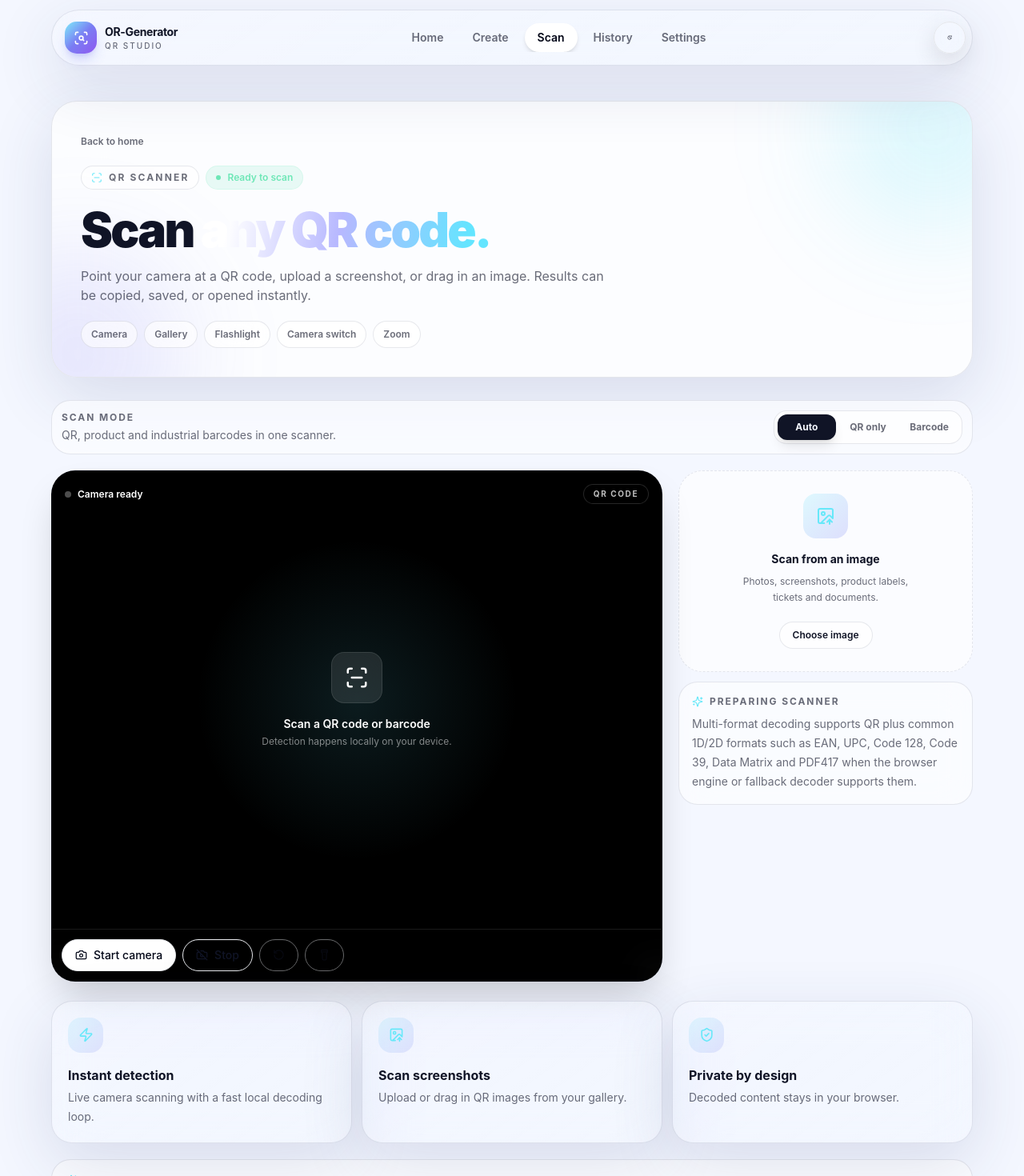
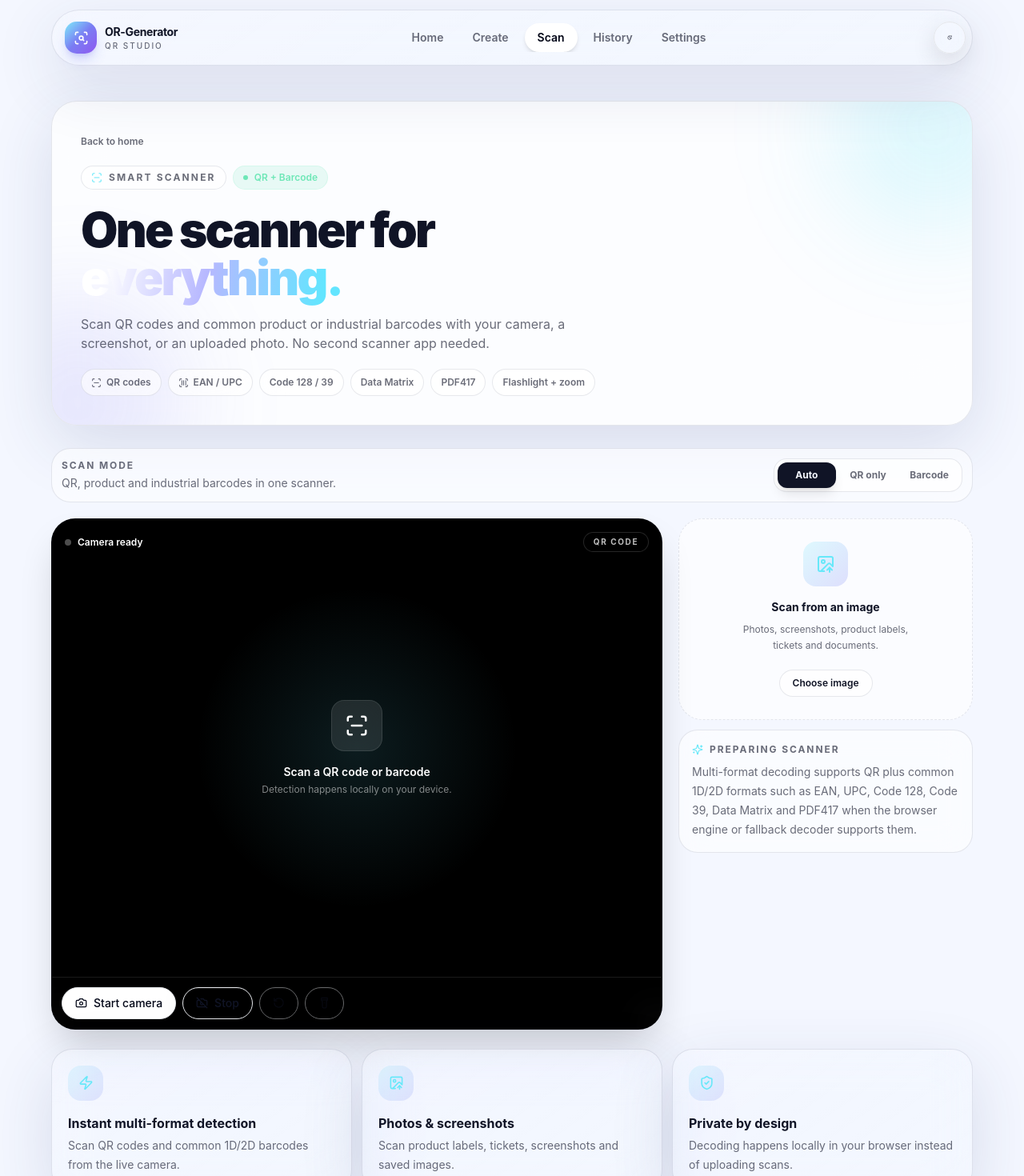
Before and after one commit to Mahin98250/OR-Generator, a React (Vite) app: page /#/scanner in a window 1280 px wide. Shown: the top 1470 px of the page at 80% size. Built offline with nearby package versions, Linux system fonts and the light colour scheme.

Commit message:
feat: present QR and barcode scanner

```diff
--- a/src/pages/Scanner/Scanner.tsx
+++ b/src/pages/Scanner/Scanner.tsx
@@ -1,11 +1,11 @@
-import { ImageUp, ScanLine, ShieldCheck, Sparkles, Zap } from 'lucide-react';
+import { ImageUp, ScanLine, ScanBarcode, ShieldCheck, Sparkles, Zap } from 'lucide-react';
 import { Link } from 'react-router-dom';
 import { QRScanner } from '../../components/scanner/QRScanner';
 
 const highlights = [
-  { icon: Zap, title: 'Instant detection', text: 'Live camera scanning with a fast local decoding loop.' },
-  { icon: ImageUp, title: 'Scan screenshots', text: 'Upload or drag in QR images from your gallery.' },
-  { icon: ShieldCheck, title: 'Private by design', text: 'Decoded content stays in your browser.' },
+  { icon: Zap, title: 'Instant multi-format detection', text: 'Scan QR codes and common 1D/2D barcodes from the live camera.' },
+  { icon: ImageUp, title: 'Photos & screenshots', text: 'Scan product labels, tickets, screenshots and saved images.' },
+  { icon: ShieldCheck, title: 'Private by design', text: 'Decoding happens locally in your browser instead of uploading scans.' },
 ];
 
 export function Scanner() {
@@ -18,24 +18,25 @@ export function Scanner() {
           <Link to="/" className="text-xs font-semibold text-[var(--text-muted)] hover:text-[var(--text)]">Back to home</Link>
           <div className="mt-5 flex flex-wrap items-center gap-2">
             <span className="inline-flex items-center gap-2 rounded-full border border-[var(--border)] bg-[var(--bg-soft)] px-3 py-1.5 text-xs font-bold uppercase tracking-[.18em] text-[var(--text-muted)]">
-              <ScanLine size={14} className="text-cyan-300" /> QR Scanner
+              <ScanLine size={14} className="text-cyan-300" /> Smart Scanner
             </span>
             <span className="inline-flex items-center gap-2 rounded-full border border-emerald-300/15 bg-emerald-400/10 px-3 py-1.5 text-xs font-semibold text-emerald-300">
-              <span className="h-1.5 w-1.5 rounded-full bg-emerald-300" /> Ready to scan
+              <span className="h-1.5 w-1.5 rounded-full bg-emerald-300" /> QR + Barcode
             </span>
           </div>
           <h1 className="mt-5 max-w-3xl text-4xl font-black tracking-[-.045em] text-[var(--text)] sm:text-6xl">
-            Scan <span className="text-gradient">any QR code.</span>
+            One scanner for <span className="text-gradient">everything.</span>
           </h1>
           <p className="mt-4 max-w-2xl text-sm leading-7 text-[var(--text-muted)] sm:text-base">
-            Point your camera at a QR code, upload a screenshot, or drag in an image. Results can be copied, saved, or opened instantly.
+            Scan QR codes and common product or industrial barcodes with your camera, a screenshot, or an uploaded photo. No second scanner app needed.
           </p>
           <div className="mt-5 flex flex-wrap gap-2 text-xs font-semibold text-[var(--text-muted)]">
-            <span className="glass-soft rounded-full px-3 py-2">Camera</span>
-            <span className="glass-soft rounded-full px-3 py-2">Gallery</span>
-            <span className="glass-soft rounded-full px-3 py-2">Flashlight</span>
-            <span className="glass-soft rounded-full px-3 py-2">Camera switch</span>
-            <span className="glass-soft rounded-full px-3 py-2">Zoom</span>
+            <span className="glass-soft inline-flex items-center gap-1.5 rounded-full px-3 py-2"><ScanLine size={13} /> QR codes</span>
+            <span className="glass-soft inline-flex items-center gap-1.5 rounded-full px-3 py-2"><ScanBarcode size={13} /> EAN / UPC</span>
+            <span className="glass-soft rounded-full px-3 py-2">Code 128 / 39</span>
+            <span className="glass-soft rounded-full px-3 py-2">Data Matrix</span>
+            <span className="glass-soft rounded-full px-3 py-2">PDF417</span>
+            <span className="glass-soft rounded-full px-3 py-2">Flashlight + zoom</span>
           </div>
         </div>
       </div>
```
